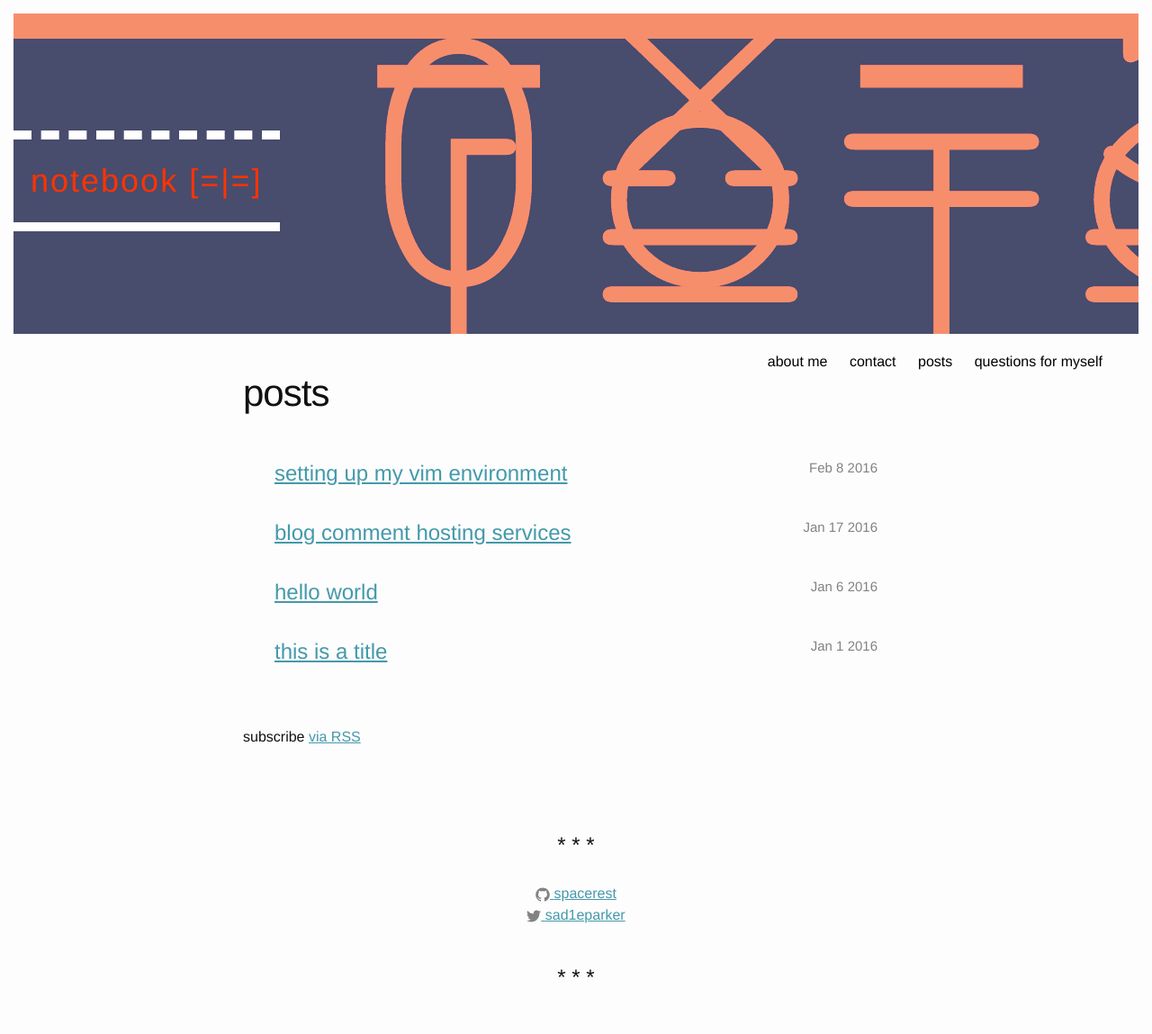
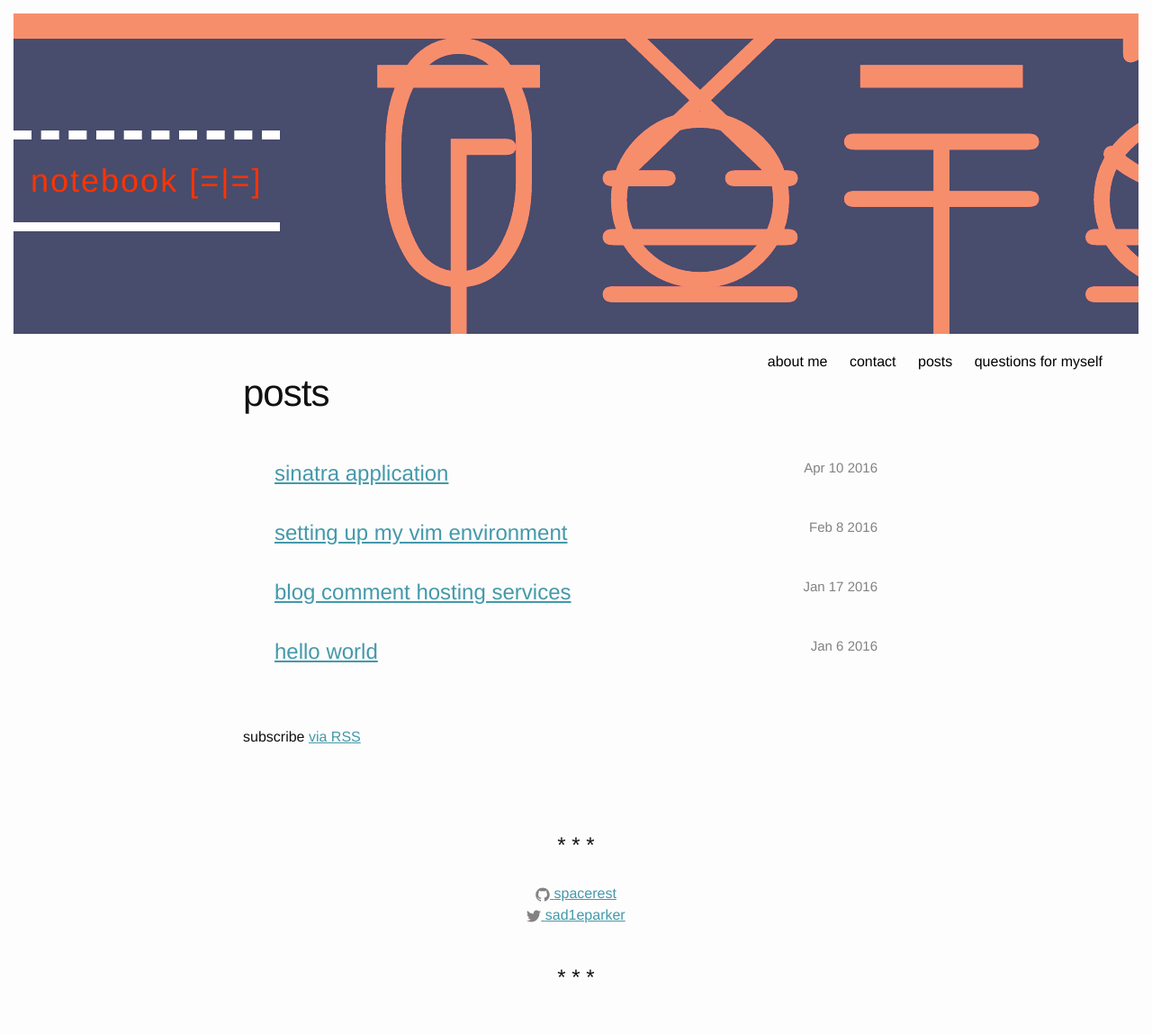
Before and after one commit to spacerest/spacerest.github.io, a Jekyll site: the page built from index.html, in a window 1280 px wide. Shown: the whole page at 90% size. Built offline with Jekyll 4.4.1, drawn with Linux system fonts in a browser that asks for light colours; comment, search, counter and statistics services are not loaded.

Commit message:
started new post - sinatra app

```diff
--- a/_posts/2016-01-01-new-post.md
+++ /dev/null
@@ -1,6 +0,0 @@
----
-layout: post
-title: 'this is a title'
----
-
-hi
--- /dev/null
+++ b/_posts/2016-04-10-sinatra-app.markdown
@@ -0,0 +1,6 @@
+---
+layout: post
+title: sinatra application
+---
+
+<iframe height='100%' width='100%' src='https://dry-beach-82195.herokuapp.com/'></iframe>
```
Also changed, not shown: secret.md (+2 -0 lines).
